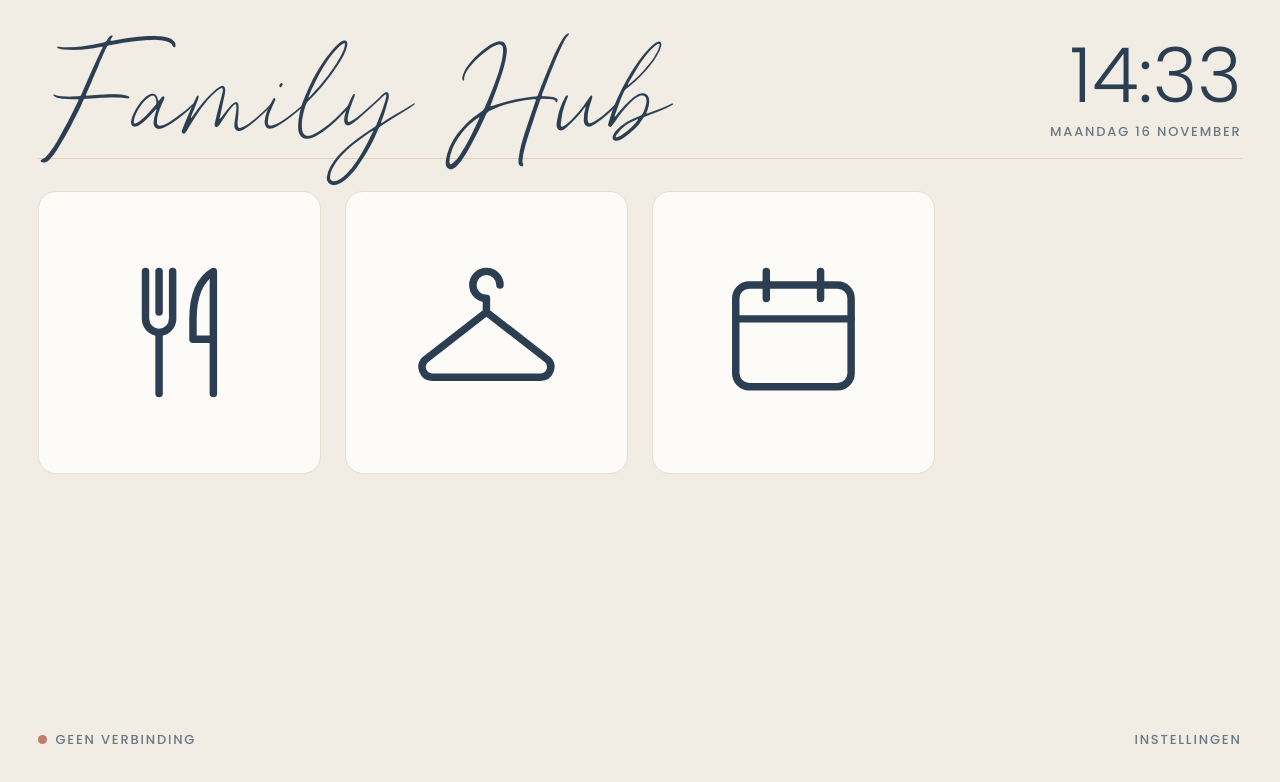
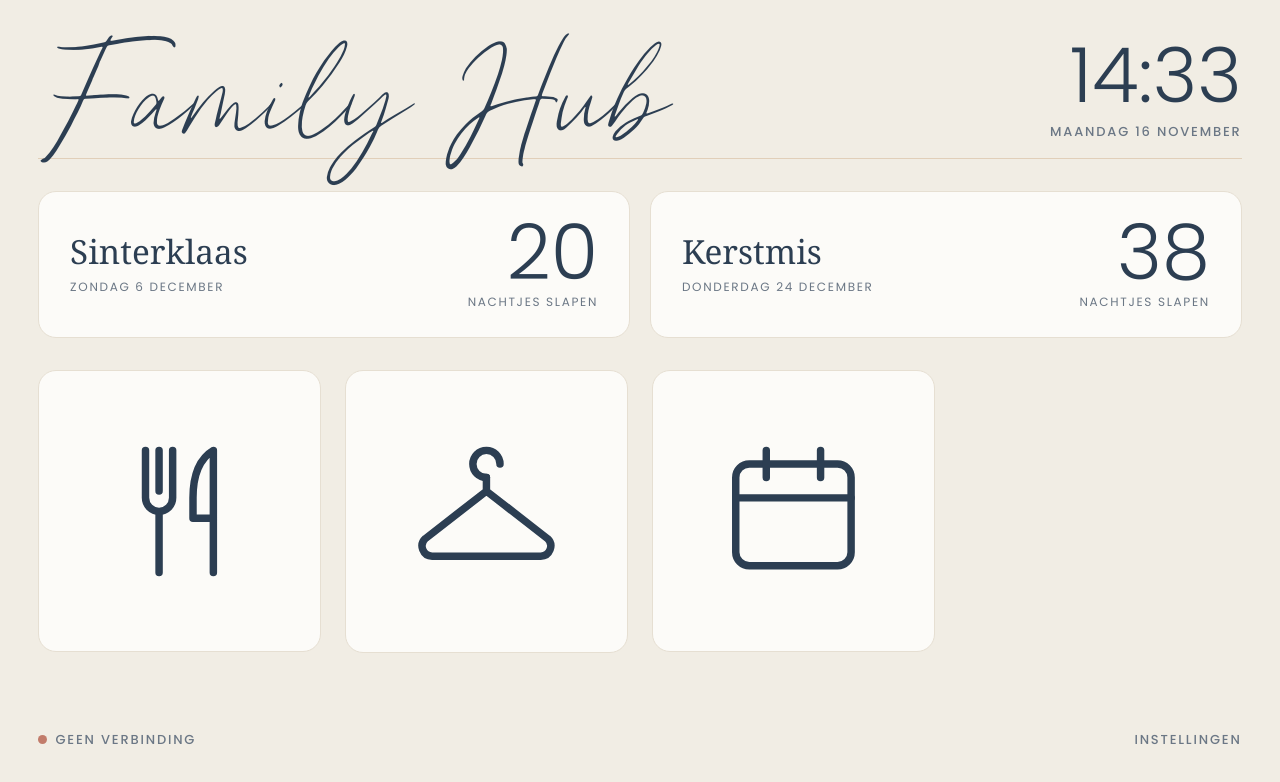
Before and after one commit to amarifeline/family-hub, a plain HTML site: page index.html in a window 1280 px wide. Drawn offline with Linux system fonts and the light colour scheme; no server answers.

Commit message:
Startscherm: aftellen naar Sinterklaas en Kerstmis
Co-Authored-By: Claude Opus 5.5 <noreply@anthropic.com>
Claude-Session: https://claude.ai/code/session_01Um5Vhw4K5a73diPVyQnGKU

```diff
--- a/index.html
+++ b/index.html
@@ -68,6 +68,14 @@
   .groepkop { display: flex; align-items: center; gap: 18px; margin-bottom: calc(-1 * clamp(8px, 2vh, 24px)); }
   .groepkop h2 { font-family: var(--serif); font-weight: normal; font-size: clamp(28px, 3vw, 40px); margin: 0; }
   .groepkop[hidden] { display: none; }
+  .aftellen { display: grid; grid-template-columns: repeat(auto-fit, minmax(min(100%, 280px), 1fr)); gap: clamp(14px, 1.6vw, 24px); }
+  .aftellen[hidden] { display: none; }
+  .af { background: var(--wit); border: 1px solid var(--lijn); border-radius: var(--radius); padding: clamp(18px, 2vw, 28px) clamp(20px, 2.4vw, 34px); display: flex; align-items: center; justify-content: space-between; gap: 18px; }
+  .af .wat { font-family: var(--serif); font-size: clamp(26px, 2.6vw, 38px); line-height: 1.1; }
+  .af .wanneer { font-family: var(--sans); font-size: 12px; letter-spacing: .14em; text-transform: uppercase; color: var(--zacht); margin-top: 8px; }
+  .af .teller { text-align: right; }
+  .af .getal { font-family: var(--sans); font-weight: 300; font-size: clamp(54px, 6vw, 88px); line-height: .9; font-variant-numeric: tabular-nums; }
+  .af .eenheid { font-family: var(--sans); font-size: 12px; letter-spacing: .14em; text-transform: uppercase; color: var(--zacht); margin-top: 6px; }
 
   footer { display: flex; justify-content: space-between; align-items: center; }
   footer a { color: inherit; text-decoration: none; padding: 12px 0; }
@@ -88,6 +96,7 @@
   </header>
 
   <div class="groepkop" id="groepkop" hidden><a class="knop" href="#">Terug</a><h2 id="groepnaam"></h2></div>
+  <section class="aftellen" id="aftellen" aria-label="Aftellen"></section>
   <main id="tegels"></main>
 
   <footer>
@@ -123,6 +132,35 @@
   };
 
   const wrap = document.getElementById('tegels');
+  // Aftellen naar vaste dagen (maand 1-12). Na de dag schuift het door naar volgend jaar.
+  const AFTELLEN = [
+    { wat: 'Sinterklaas', maand: 12, dag: 6 },
+    { wat: 'Kerstmis', maand: 12, dag: 24 },
+  ];
+  function aftellen() {
+    const host = document.getElementById('aftellen');
+    host.hidden = !!location.hash.slice(1);
+    const nu = new Date(), vandaag = new Date(nu.getFullYear(), nu.getMonth(), nu.getDate());
+    host.innerHTML = '';
+    AFTELLEN.map((a) => {
+      let d = new Date(vandaag.getFullYear(), a.maand - 1, a.dag);
+      if (d < vandaag) d = new Date(vandaag.getFullYear() + 1, a.maand - 1, a.dag);
+      return Object.assign({ d, n: Math.round((d - vandaag) / 864e5) }, a);
+    }).forEach((a) => {
+      const el = document.createElement('div');
+      el.className = 'af';
+      el.innerHTML = '<div><div class="wat"></div><div class="wanneer"></div></div><div class="teller"><div class="getal"></div><div class="eenheid"></div></div>';
+      el.querySelector('.wat').textContent = a.wat;
+      el.querySelector('.wanneer').textContent = a.d.toLocaleDateString('nl-BE', { weekday: 'long', day: 'numeric', month: 'long' });
+      el.querySelector('.getal').textContent = a.n === 0 ? '🎉' : a.n;
+      el.querySelector('.eenheid').textContent = a.n === 0 ? 'Vandaag!' : a.n === 1 ? 'nachtje slapen' : 'nachtjes slapen';
+      host.appendChild(el);
+    });
+  }
+  aftellen();
+  window.addEventListener('hashchange', aftellen);
+  setInterval(aftellen, 60000);
+
   function tegels() {
     const id = location.hash.slice(1);
     const groep = APPS.find((a) => a.groep && a.id === id);
```
